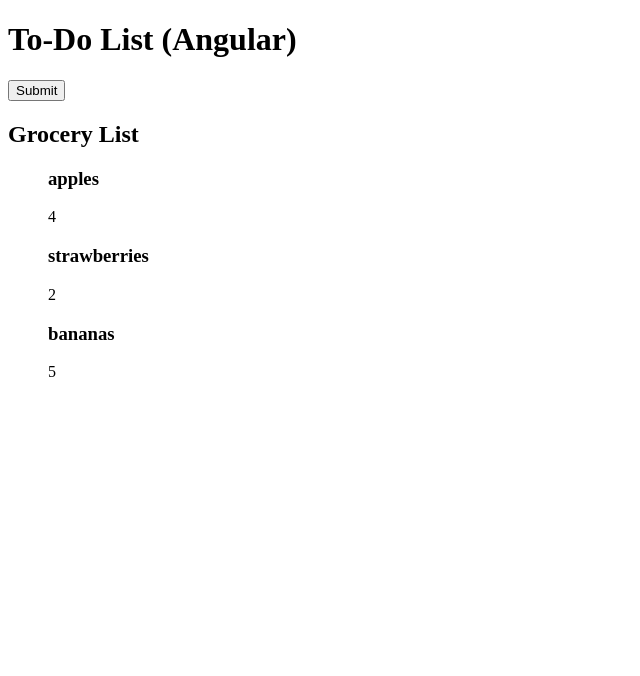
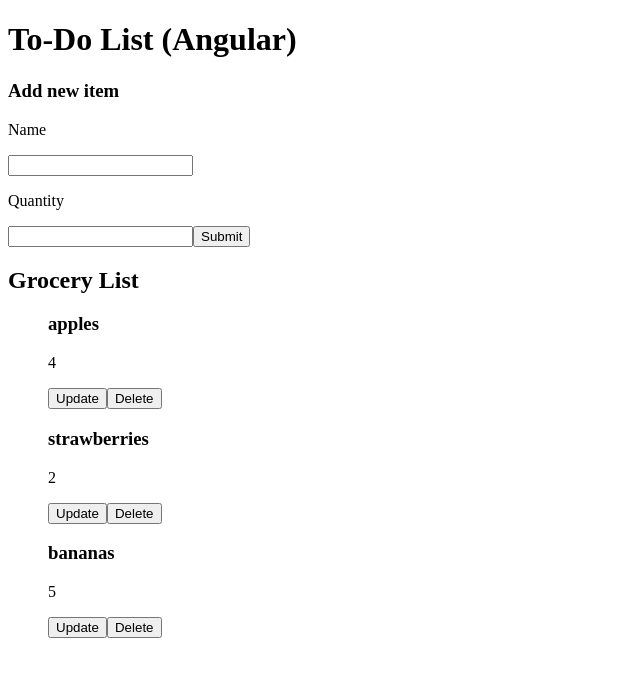
Before and after one commit to jffelix/To-Do-List-Angular, an Angular app in the folder to-do-list/: page / in a window 1280 px wide. Shown: the top 676 px of the page, without its empty margins (0-640 px from the left). Built offline with nearby package versions, Linux system fonts and the light colour scheme.

Commit message:
Created InputFormComponent

```diff
--- a/to-do-list/src/app/app.component.html
+++ b/to-do-list/src/app/app.component.html
@@ -1,4 +1,5 @@
 <h1>To-Do List (Angular)</h1>
+<input-form></input-form>
 <button (click)="addItem()">Submit</button>
 <grocery-list></grocery-list>
 <router-outlet></router-outlet>
--- a/to-do-list/src/app/app.module.ts
+++ b/to-do-list/src/app/app.module.ts
@@ -5,10 +5,12 @@ import { AppRoutingModule } from './app-routing.module';
 import { AppComponent } from './app.component';
 import { GroceryListComponent } from './groceries/grocery-list.component';
 import { GroceryListService } from './groceries/grocery-list.service';
+import { InputFormComponent } from './inputForm/input-form.component';
 
 @NgModule({
   declarations: [
     AppComponent,
+    InputFormComponent,
     GroceryListComponent
   ],
   imports: [
--- a/to-do-list/src/app/groceries/grocery-list.component.ts
+++ b/to-do-list/src/app/groceries/grocery-list.component.ts
@@ -8,6 +8,8 @@ import { GroceryListService } from './grocery-list.service';
         <ul *ngFor="let grocery of groceries">
             <h3>{{ grocery.item }}</h3>
             <p>{{ grocery.quantity }}</p>
+            <button>Update</button>
+            <button>Delete</button>
         </ul>
     `
 })
--- /dev/null
+++ b/to-do-list/src/app/inputForm/input-form.component.ts
@@ -0,0 +1,16 @@
+import { Component } from '@angular/core';
+
+@Component({
+    selector: 'input-form',
+    template: `
+        <h3>Add new item</h3>
+        <p>Name</p>
+        <input />
+        <p>Quantity</p>
+        <input />
+    `
+})
+
+export class InputFormComponent {
+
+}
```
